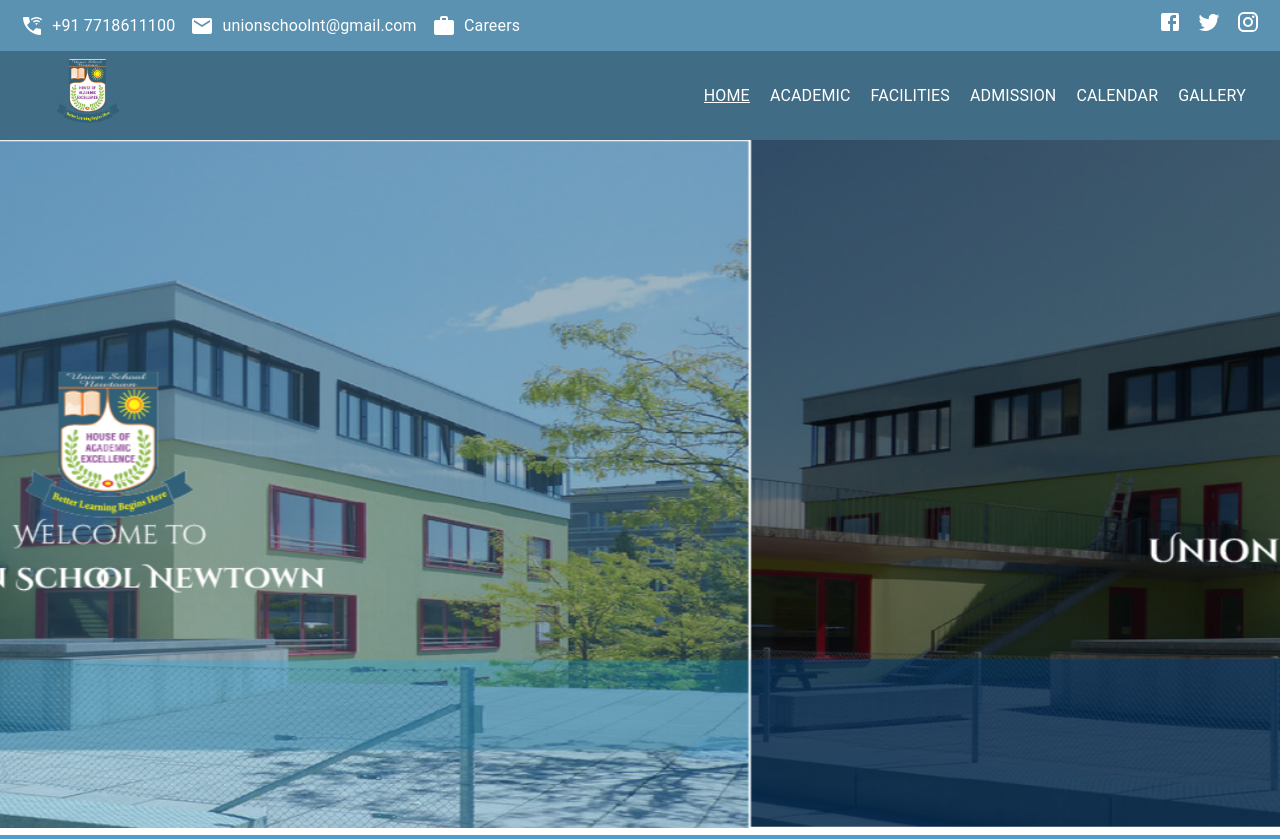
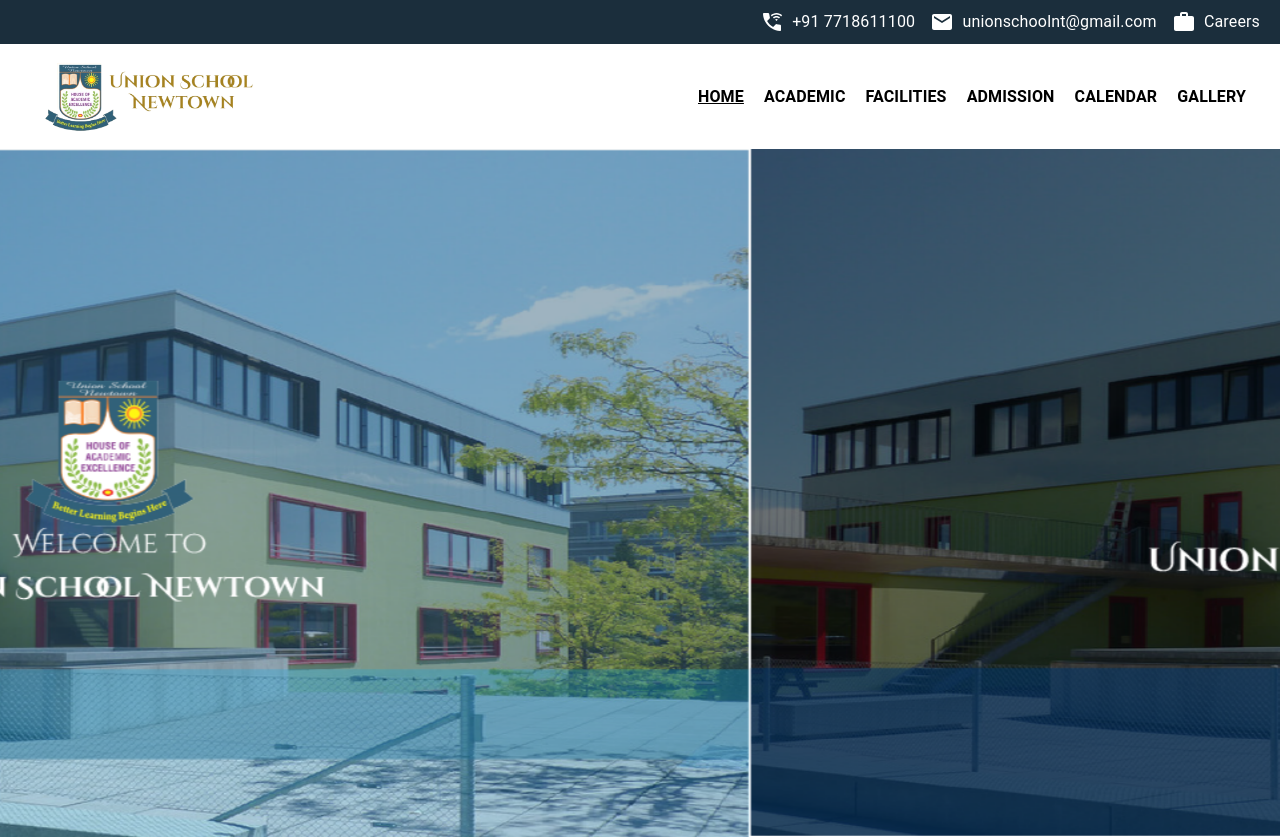
Before and after one commit to harsh6975/Union-School, a React (Create React App) app: page / in a window 1280 px wide. Shown: the top 839 px of the page. Built offline with nearby package versions, Linux system fonts and the light colour scheme.

Commit message:
navbar modified

```diff
--- a/src/component/Navbar/MiniNavbar.js
+++ b/src/component/Navbar/MiniNavbar.js
@@ -3,10 +3,8 @@ import { Link } from "react-router-dom";
 import styles from "./navbar.module.css";
 import WifiCalling3Icon from "@mui/icons-material/WifiCalling3";
 import EmailIcon from "@mui/icons-material/Email";
-import FacebookIcon from "@mui/icons-material/Facebook";
-import TwitterIcon from "@mui/icons-material/Twitter";
-import InstagramIcon from "@mui/icons-material/Instagram";
 import WorkIcon from "@mui/icons-material/Work";
+
 function MiniNavbar() {
   return (
     <div className={styles.miniheader}>
@@ -30,17 +28,6 @@ function MiniNavbar() {
           </div>
         </Link>
       </ul>
-      <ul>
-        <Link href="/">
-          <FacebookIcon sx={{ color: "white" }} />
-        </Link>
-        <Link href="/">
-          <TwitterIcon sx={{ color: "white" }} />
-        </Link>
-        <Link href="/">
-          <InstagramIcon sx={{ color: "white" }} />
-        </Link>
-      </ul>
     </div>
   );
 }
--- a/src/component/Navbar/Navbar.js
+++ b/src/component/Navbar/Navbar.js
@@ -14,7 +14,7 @@ import {
   Typography,
 } from "@mui/material";
 import MenuIcon from "@mui/icons-material/Menu";
-import schoollogo from "../../images/skool-logo.png";
+import schoollogo from "../../images/logo.png";
 import styles from "./navbar.module.css";
 import { Link, useLocation } from "react-router-dom";
 import MiniNavbar from "./MiniNavbar";
@@ -91,7 +91,7 @@ function Navbar() {
         <AppBar
           component="nav"
           sx={{
-            backgroundColor: "#406c85",
+            backgroundColor: isFixed ? "white" : "transparent",
             position: isFixed ? "fixed" : "relative",
             boxShadow: isFixed ? "0 4px 12px rgba(0,0,0,0.15)" : "none",
             transition: "background-color 0.3s, position 0.3s, box-shadow 0.3s",
@@ -107,7 +107,7 @@ function Navbar() {
                 aria-label="open drawer"
                 edge="end"
                 onClick={handleDrawerToggle}
-                sx={{ marginLeft: "auto" }}
+                sx={{ marginLeft: "auto", color: "black" }}
               >
                 <MenuIcon />
               </IconButton>
--- a/src/component/Navbar/navbar.module.css
+++ b/src/component/Navbar/navbar.module.css
@@ -10,29 +10,31 @@
 }
 
 .menu {
-  color: white;
+  color: black;
   margin-left: 10px;
   margin-right: 10px;
+  font-weight: 700;
 }
 
 .menuactive,
 .menu:hover {
-  color: white;
+  color: black;
   margin-left: 10px;
   margin-right: 10px;
   text-decoration: underline;
+  font-weight: 700;
 }
 
 .logoImg {
-  width: 4rem;
-  height: 4rem;
-  margin: 0.5rem 2rem;
+  width: 16rem;
+  height: 6rem;
+  margin: 0rem;
 }
 
 .miniheader {
-  background-color: #5b92b1;
+  background-color: #1b2e3c;
   display: flex;
-  justify-content: space-between;
+  justify-content: flex-end;
   align-items: center;
   padding: 10px 20px;
 }
@@ -45,6 +47,7 @@
   display: flex;
   gap: 15px;
   color: #dadada;
+  flex-wrap: wrap;
 }
 
 li {
@@ -63,9 +66,3 @@ li {
 a {
   text-decoration: none;
 }
-
-@media screen and (max-width: 768px) {
-  .miniheader ul {
-    flex-direction: column;
-  }
-}
```
Also changed, not shown: src/images/logo.png (added).
